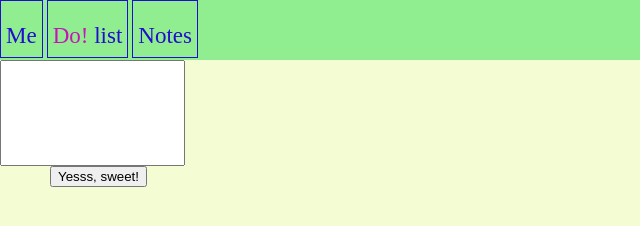
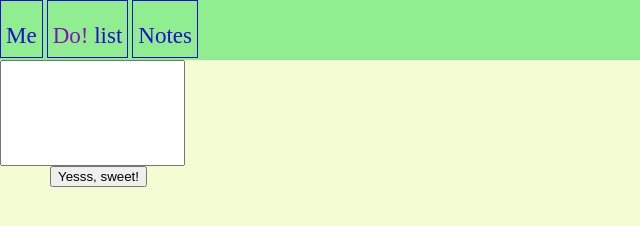
Before and after one commit to Alexey-357/ToDo1337, a plain HTML site: page index.html in a window 1280 px wide. Shown: the full height of the page, 0-640 px from the left. Drawn offline with Linux system fonts and the light colour scheme.

Commit message:
doWord color change

```diff
--- a/styles.css
+++ b/styles.css
@@ -26,7 +26,7 @@
     height: 1000px;
 }
 #doWord {
-    color:rgb(199, 20, 184)
+    color:rgb(129, 20, 184)
 }
 #input {
     height: 100px;
```
